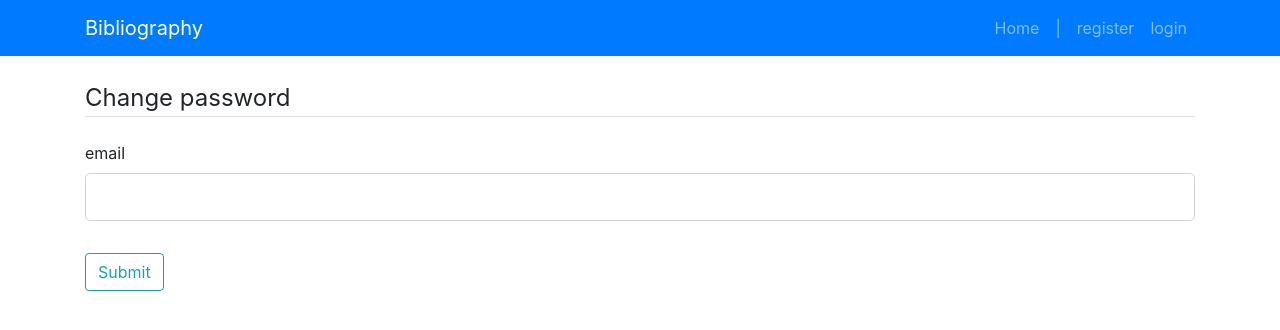
After one commit to Oksana19761219/76_uzduotis_Flask, a Flask app: page /reset_password in a window 1280 px wide. The commit adds this page. Shown: the top 330 px of the page. Run offline with Flask 2, Linux system fonts and the light colour scheme; some libraries are stand-ins or nearby versions.

Commit message:
password changing task completed

```diff
--- a/app.py
+++ b/app.py
@@ -8,6 +8,8 @@ from flask_login import LoginManager, UserMixin, current_user, logout_user, logi
 import secrets
 from PIL import Image
 import forms
+from flask_mail import Message, Mail
+from itsdangerous import TimedJSONWebSignatureSerializer as Serializer
 
 
 
@@ -17,6 +19,7 @@ app.config['SECRET_KEY'] = '8752e4durtxkseoem73s4ayr'
 app.config['SQLALCHEMY_DATABASE_URI'] = 'sqlite:///' + os.path.join(basedir, 'library.db')
 app.config['SQLALCHEMY_TRACK_MODIFICATIONS'] = False
 db = SQLAlchemy(app)
+
 
 bcrypt = Bcrypt(app)
 login_manager = LoginManager(app)
@@ -32,6 +35,20 @@ class User(db.Model, UserMixin):
     email = db.Column('email', db.String(120), unique=True, nullable=False)
     image = db.Column(db.String(50), nullable=False, default='default.jpg')
     password = db.Column('password', db.String(50), unique=True, nullable=False)
+
+    def get_reset_token(self, expires_sec=1800):
+        s = Serializer(app.config['SECRET_KEY'], expires_sec)
+        return s.dumps({'user_id': self.id}).decode('utf-8')
+
+    @staticmethod
+    def verify_reset_token(token):
+        s = Serializer(app.config['SECRET_KEY'])
+        try:
+            user_id = s.loads(token)['user_id']
+        except:
+            return None
+        return User.query.get(user_id)
+
 
 class Bibliography(db.Model):
     __tablename__ = 'bibliography'
@@ -100,10 +117,10 @@ def logout():
     return redirect(url_for('index'))
 
 
-@app.route('/admin')
-@login_required
-def admin():
-    return redirect(url_for('admin'))
+# @app.route('/admin')
+# @login_required
+# def admin():
+#     return redirect(url_for('admin'))
 
 
 @app.route('/bibliography')
@@ -111,7 +128,7 @@ def admin():
 def records():
     page = request.args.get('page', 1, type=int)
     records = Bibliography.query.filter_by(user_id=current_user.id).paginate(page=page, per_page=10)
-    return render_template('bibliography.html', records=records)
+    return render_template('bibliography1.html', records=records)
 
 
 
@@ -185,6 +202,70 @@ def account():
     image = url_for('static', filename='images/' + current_user.image)
     return render_template('account.html', title='Account', form=form, image=image)
 
+
+
+
+
+app.config['MAIL_SERVER'] = 'smtp.gmail.com'
+app.config['MAIL_PORT'] = 587
+app.config['MAIL_USE_TLS'] = True
+# app.config['MAIL_USERNAME'] = MAIL_USERNAME
+# app.config['MAIL_PASSWORD'] = MAIL_PASSWORD
+mail = Mail(app)
+
+
+def send_reset_email(user):
+    token = user.get_reset_token()
+
+    # msg = Message('Slaptažodžio atnaujinimo užklausa',
+    #               sender='o.valioniene.testinis@gmail.com',
+    #               recipients=[user.email])
+    # msg.body = f'''Norėdami atnaujinti slaptažodį, paspauskite nuorodą:
+    # {url_for('reset_token', token=token, _external=True)}
+    # Jei jūs nedarėte šios užklausos, nieko nedarykite ir slaptažodis nebus pakeistas.
+    # '''
+    # mail.send(msg)
+
+
+
+@app.route("/reset_password", methods=['GET', 'POST'])
+def reset_request():
+    if current_user.is_authenticated:
+        return redirect(url_for('home'))
+    form = forms.QueryUpdateForm()
+    if form.validate_on_submit():
+        user = User.query.filter_by(email=form.email.data).first()
+        send_reset_email(user)
+        flash('Password reset instructions sent to your email', 'info')
+        return redirect(url_for('login'))
+    return render_template('reset_request.html', title='Reset Password', form=form)
+
+
+@app.route("/reset_password/<token>", methods=['GET', 'POST'])
+def reset_token(token):
+    if current_user.is_authenticated:
+        return redirect(url_for('home'))
+    user = User.verify_reset_token(token)
+    if user is None:
+        flash('The request is invalid or has expired', 'warning')
+        return redirect(url_for('reset_request'))
+    form = forms.PasswordUpdateForm()
+    if form.validate_on_submit():
+        hashed_password = bcrypt.generate_password_hash(form.password.data).decode('utf-8')
+        user.password = hashed_password
+        db.session.commit()
+        flash('Your password has been updated! Can login', 'success')
+        return redirect(url_for('login'))
+    return render_template('reset_token.html', title='Reset Password', form=form)
+
+
+
+
+
+
+
+
+
 db.create_all()
 
 if __name__ == '__main__':
--- a/forms.py
+++ b/forms.py
@@ -1,5 +1,5 @@
 from flask_wtf import FlaskForm
-from wtforms import SubmitField, BooleanField, StringField, PasswordField, IntegerField
+from wtforms import SubmitField, BooleanField, StringField, PasswordField, IntegerField, EmailField
 from wtforms.validators import DataRequired, ValidationError, EqualTo
 from flask_wtf.file import FileField, FileAllowed
 import app
@@ -54,3 +54,14 @@ class AccountUpdateForm(FlaskForm):
             user = app.User.query.filter_by(email=email.data).first()
             if user:
                 raise ValidationError('This email has been used, choose another')
+
+
+class QueryUpdateForm(FlaskForm):
+    email = EmailField('email', validators=[DataRequired()])
+    submit = SubmitField('Submit')
+
+
+class PasswordUpdateForm(FlaskForm):
+    password = PasswordField('password', validators=[DataRequired()])
+    confirmed_password = PasswordField('repeat password', validators=[DataRequired(), EqualTo('password')])
+    submit = SubmitField('change password')
--- /dev/null
+++ b/templates/reset_request.html
@@ -0,0 +1,27 @@
+{% extends "base.html" %}
+{% block content %}
+    <div class="content-section">
+        <form method="POST" action="">
+            {{ form.hidden_tag() }}
+            <fieldset class="form-group">
+                <legend class="border-bottom mb-4">Change password</legend>
+                <div class="form-group">
+                    {{ form.email.label(class="form-control-label") }}
+                    {% if form.email.errors %}
+                        {{ form.email(class="form-control form-control-lg is-invalid") }}
+                        <div class="invalid-feedback">
+                            {% for error in form.email.errors %}
+                                <span>{{ error }}</span>
+                            {% endfor %}
+                        </div>
+                    {% else %}
+                        {{ form.email(class="form-control form-control-lg") }}
+                    {% endif %}
+                </div>
+            </fieldset>
+            <div class="form-group">
+                {{ form.submit(class="btn btn-outline-info") }}
+            </div>
+        </form>
+    </div>
+{% endblock content %}
```
Also changed, not shown: requierements.txt (+5 -3 lines), reset_token.html (added, +40 -0 lines), templates/band.html (deleted, +0 -20 lines), templates/bibliography.html (deleted, +0 -35 lines), templates/bibliography1.html (added, +35 -0 lines), templates/login.html (+7 -0 lines), library.db.
